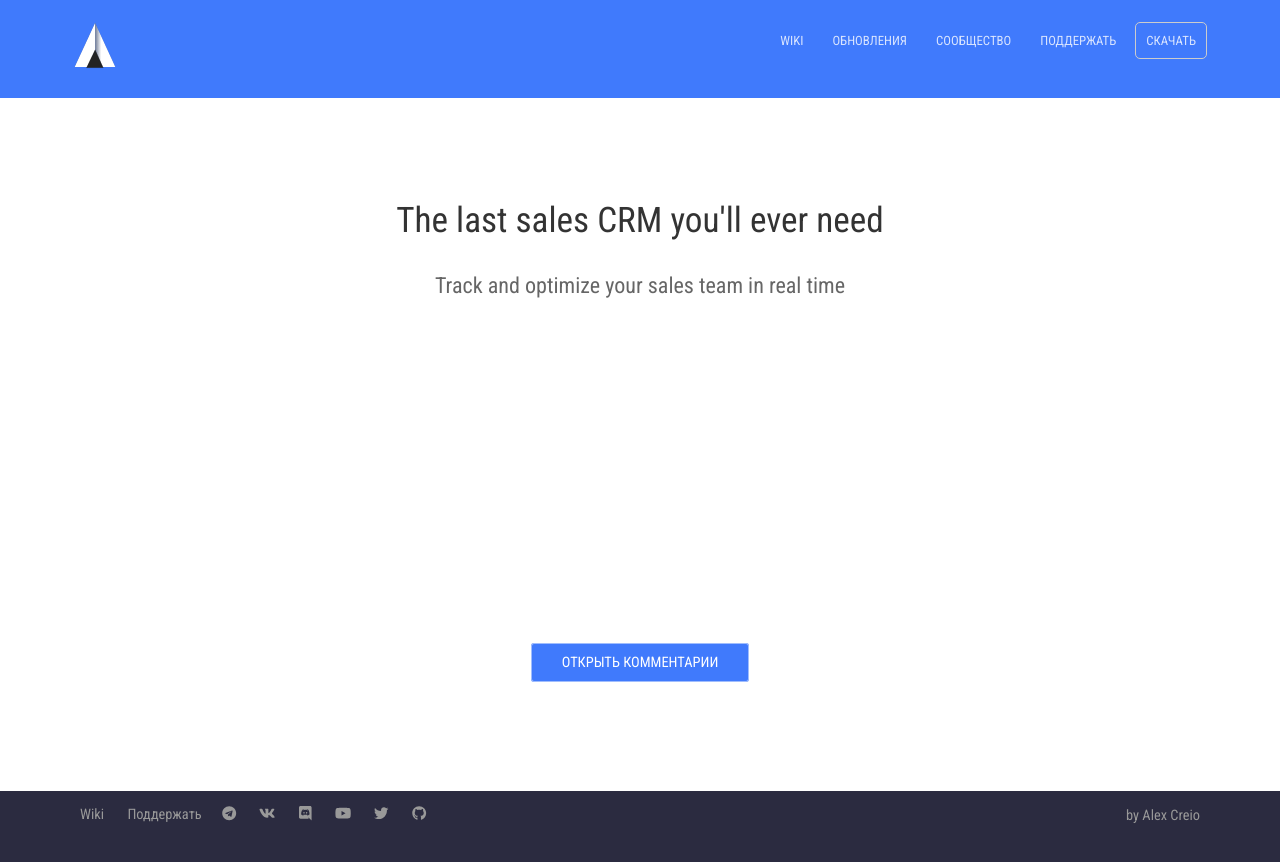
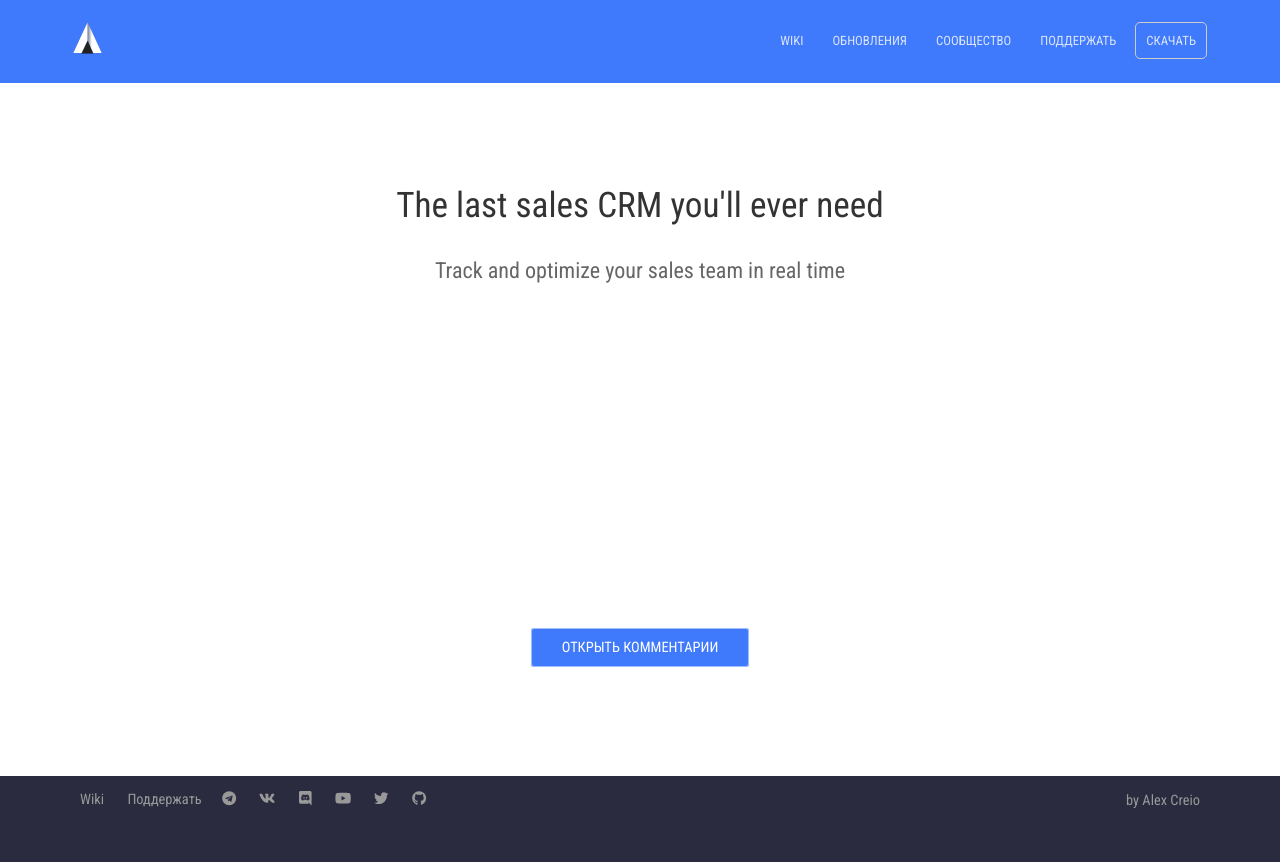
Before and after one commit to bullik01/ctlos.github.io, a Jekyll site: the page built from _pages/up.html, in a window 1280 px wide. Shown: the top 862 px of the page. Built offline with Jekyll 4.4.1, drawn with Linux system fonts in a browser that asks for light colours; nearby versions of some CDN libraries; a script that is not in the unit is left out; comment, search, counter and statistics services are not loaded.

Commit message:
2019.02.17 Update

```diff
--- a/_sass/landing.scss
+++ b/_sass/landing.scss
@@ -1,6 +1,6 @@
 img.logo {
-	width: 50px;
-	height: 50px;
+	width: 35px;
+	height: 35px;
 }
 
 .bottom-cta {
```
